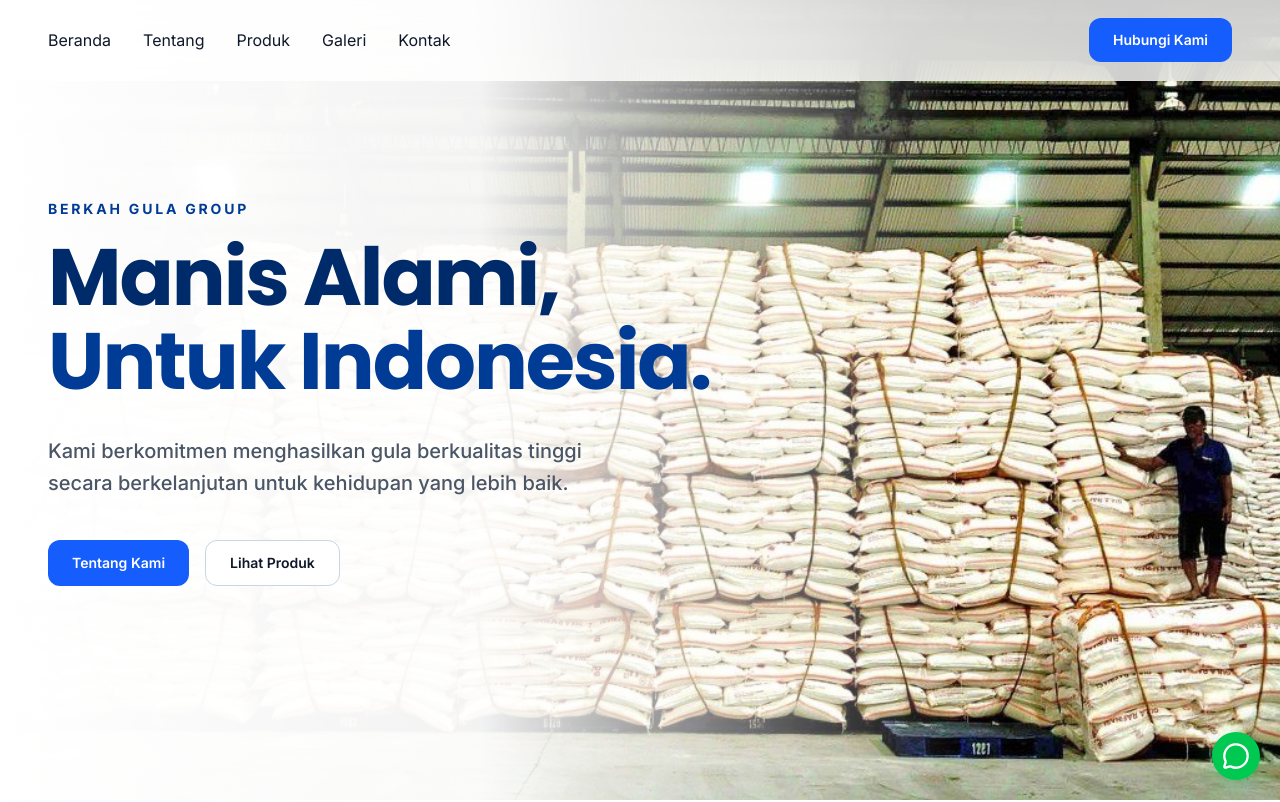
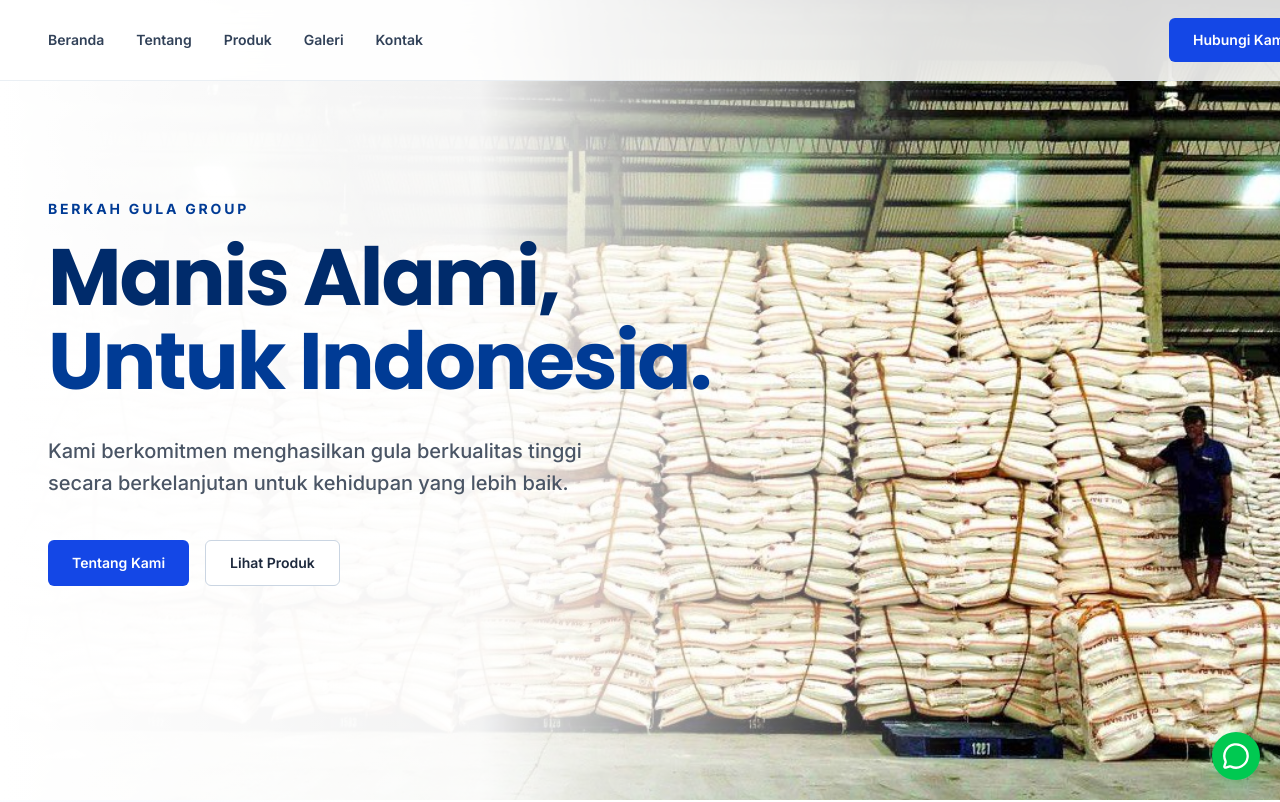
Before and after one commit to ilhamakbarjamil/pabrik-gula-profile, a Next.js app: page / in a window 1280 px wide. Shown: the top 802 px of the page. Built offline with nearby package versions, Linux system fonts and the light colour scheme.

Commit message:
navbar v2

```diff
--- a/package.json
+++ b/package.json
@@ -11,7 +11,7 @@
   "dependencies": {
     "clsx": "^2.1.1",
     "framer-motion": "^12.38.0",
-    "lucide-react": "^1.14.0",
+    "lucide-react": "^1.16.0",
     "next": "^16.2.6",
     "react": "19.2.4",
     "react-dom": "19.2.4",
--- a/src/components/layout/navbar.tsx
+++ b/src/components/layout/navbar.tsx
@@ -1,31 +1,59 @@
 import Container from "./container";
 import Button from "../ui/button";
+import { Menu } from "lucide-react";
+
+const navItems = [
+  {
+    label: "Beranda",
+    href: "#beranda",
+  },
+  {
+    label: "Tentang",
+    href: "#tentang",
+  },
+  {
+    label: "Produk",
+    href: "#produk",
+  },
+  {
+    label: "Galeri",
+    href: "#galeri",
+  },
+  {
+    label: "Kontak",
+    href: "#kontak",
+  },
+];
 
 export default function Navbar() {
   return (
-    <header className="fixed left-0 top-0 z-50 w-full border-b border-white/10 bg-white/80 backdrop-blur-xl">
+    <header className="fixed left-0 top-0 z-50 w-full border-b border-slate-200/70 bg-white/85 backdrop-blur-xl">
       <Container className="flex h-20 items-center justify-between">
-        {/* <div>
-          <h1 className="text-2xl font-bold text-blue-900">
-            Berkah Gula Group
-          </h1>
-        </div> */}
-
+        {/* MENU KIRI */}
         <nav className="hidden items-center gap-8 md:flex">
-          <a href="#">Beranda</a>
-          <a href="#">Tentang</a>
-          <a href="#">Produk</a>
-          <a href="#">Galeri</a>
-          <a href="#">Kontak</a>
+          {navItems.map((item) => (
+            <a
+              key={item.label}
+              href={item.href}
+              className="text-sm font-semibold text-slate-700 transition-colors duration-300 hover:text-blue-700"
+            >
+              {item.label}
+            </a>
+          ))}
         </nav>
 
-        <div className="hidden md:block">
+        {/* MOBILE BUTTON */}
+        <button
+          aria-label="Open menu"
+          className="flex h-10 w-10 items-center justify-center rounded-xl border border-slate-200 bg-white text-slate-900 shadow-sm md:hidden"
+        >
+          <Menu size={22} />
+        </button>
+
+        {/* TOMBOL KANAN */}
+        <div className="hidden md:block translate-x-20">
           <Button>Hubungi Kami</Button>
         </div>
-
-        <button className="md:hidden">
-          ☰
-        </button>
       </Container>
     </header>
   );
--- a/src/components/ui/button.tsx
+++ b/src/components/ui/button.tsx
@@ -12,12 +12,12 @@
   return (
     <button
       className={clsx(
-        "rounded-xl px-6 py-3 text-sm font-semibold transition-all duration-300",
+        "rounded-md px-6 py-3 text-sm font-semibold transition-all duration-300",
         {
-          "bg-blue-600 text-white hover:bg-blue-700":
+          "bg-blue-700 text-white hover:bg-blue-800":
             variant === "primary",
 
-          "border border-slate-300 bg-white hover:bg-slate-100":
+          "border border-slate-300 bg-white text-slate-800 hover:bg-slate-100":
             variant === "outline",
         }
       )}
```
Also changed, not shown: 1 other file (tests, documents, lock files or other folders).
